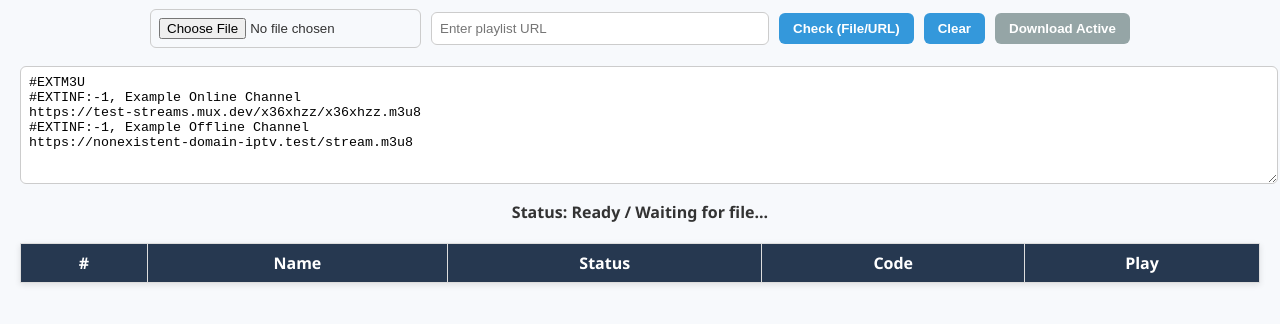
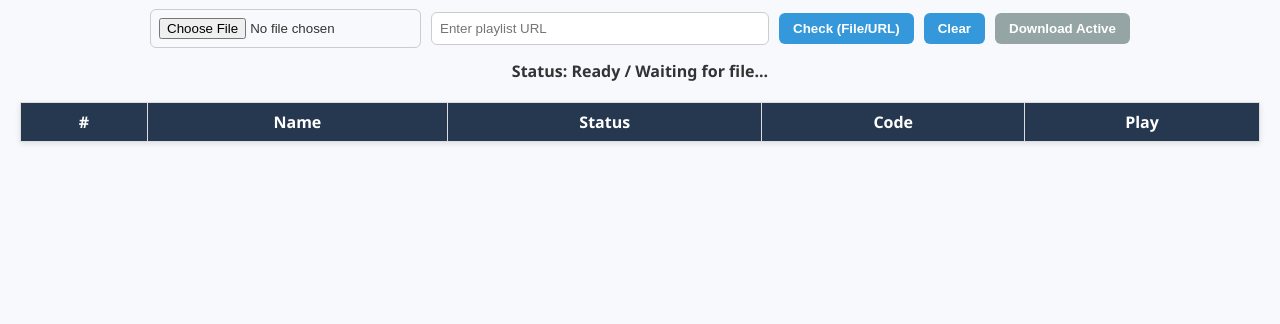
Before and after one commit to YAPMIX/yapmix.github.io, a plain HTML site: page index.html in a window 1280 px wide. Shown: the part 86-410 px from the top of the page. Drawn offline with nearby package versions, Linux system fonts and the light colour scheme.

Commit message:
Update index.html

```diff
--- a/index.html
+++ b/index.html
@@ -11,7 +11,7 @@
         button { padding: 8px 14px; border: none; border-radius: 6px; cursor: pointer; font-weight: bold; background: #3498db; color: white; transition: background 0.3s; }
         button:hover { background: #2980b9; }
         button:disabled { background: #95a5a6; cursor: not-allowed; }
-        textarea { width: calc(100% - 40px); height: 100px; resize: vertical; margin: 6px 20px; }
+        textarea {display: none; width: calc(100% - 40px); height: 100px; resize: vertical; margin: 6px 20px; }
         table { width: calc(100% - 40px); margin: 20px; border-collapse: collapse; background: white; box-shadow: 0 2px 6px rgba(0,0,0,0.1); }
         th, td { border: 1px solid #ddd; padding: 8px; text-align: center; }
         th {background: #263850;color: white;}
```
